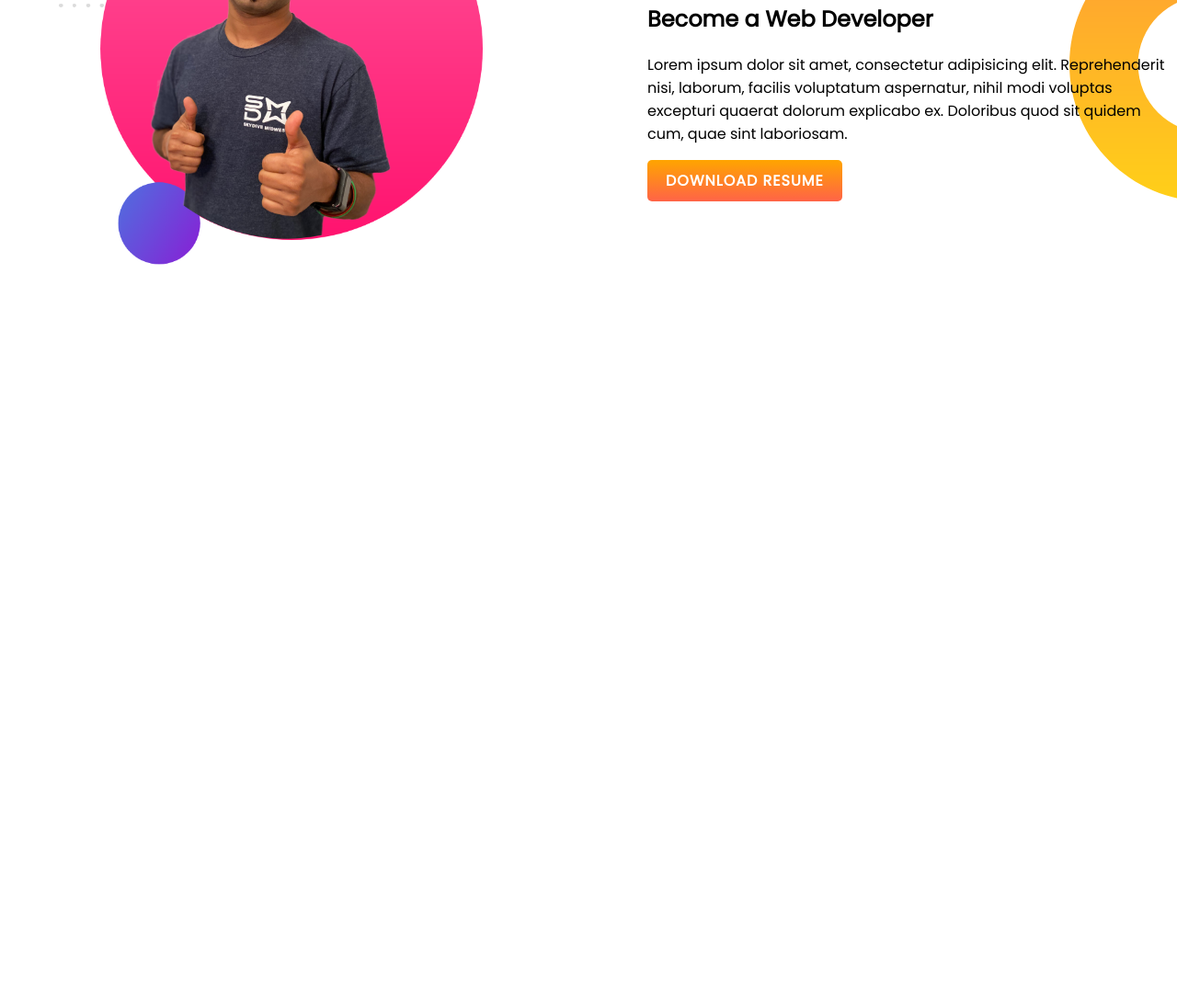
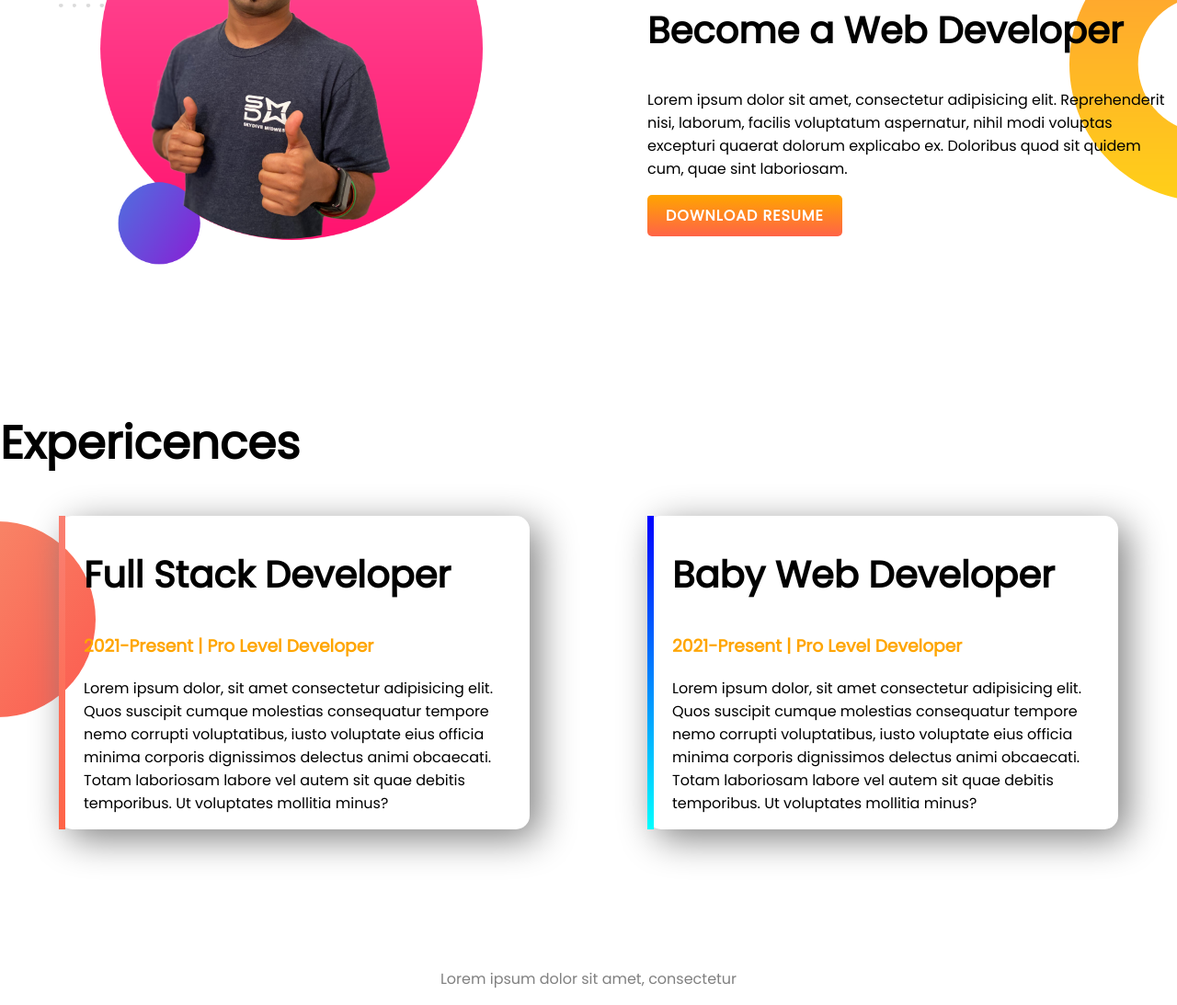
Before and after one commit to shahinurrahman22004/developer-portfolio, a plain HTML site: page index.html in a window 1280 px wide. Shown: the part 863-1956 px from the top of the page at 92% size. Before the commit the page ends 1308 px from the top, so only its background shows below. Drawn offline with Linux system fonts and the light colour scheme.

Commit message:
all added

```diff
--- a/index.html
+++ b/index.html
@@ -13,7 +13,7 @@
 </head>
 <body>
 
-    <section class="top-bannar">
+    <section class="top-bannar flexible-container">
         <div class="half-width">
             <h1>Welcome To</h1>
             <h1><span class="orange-color">Shahinur Rahman</span>World</h1>
@@ -28,7 +28,7 @@
     </section>
 
 
-    <section class="dream-big">
+    <section class="dream-big flexible-container">
         <div class="half-width">
             <img src="images/jhankar2.png" alt="">
         </div>
@@ -42,5 +42,28 @@
         </div>
     </section>
 
+    <section class="experience-area">
+        <h1 class="exp">Expericences</h1>
+
+
+        <div class="flexible-container">
+            <div id="left-area" class="Expericence-item">
+                <h2>Full Stack Developer</h2>
+                <h3 class="orange-color">2021-Present | Pro Level Developer</h3>
+                <p>Lorem ipsum dolor, sit amet consectetur adipisicing elit. Quos suscipit cumque molestias consequatur tempore nemo corrupti voluptatibus, iusto voluptate eius officia minima corporis dignissimos delectus animi obcaecati. Totam laboriosam labore vel autem sit quae debitis temporibus. Ut voluptates mollitia minus?</p>
+            </div>
+            <div id="right-area" class="Expericence-item">
+                <h2>Baby Web Developer</h2>
+                <h3 class="orange-color">2021-Present | Pro Level Developer</h3>
+                <p>Lorem ipsum dolor, sit amet consectetur adipisicing elit. Quos suscipit cumque molestias consequatur tempore nemo corrupti voluptatibus, iusto voluptate eius officia minima corporis dignissimos delectus animi obcaecati. Totam laboriosam labore vel autem sit quae debitis temporibus. Ut voluptates mollitia minus?</p>
+            </div>
+        </div>
+
+    </section>
+
+    <footer>
+        <p>Lorem ipsum dolor sit amet, consectetur</p>
+    </footer>
+
 </body>
 </html>
--- a/style.css
+++ b/style.css
@@ -17,7 +17,7 @@ h1 {
     background-image: url(images/top-banner.png);
     background-repeat: no-repeat;
 }
-section {
+.flexible-container {
     display: flex;
     margin-bottom: 150px;
 }
@@ -42,10 +42,45 @@ section {
     border-radius: 5px;
     text-transform: uppercase;
 }
-
-
+h2 {
+    font-size: 40px;
+}
 .dream-big {
     background-image: url(images/dream-bg.png);
     background-repeat: no-repeat;
     background-position: right;
 }
+
+
+.Expericence-item{
+    width: 40%;
+    box-shadow: 10px 10px 40px gray;
+    margin-left: 5%;
+    margin-right: 5%;
+    padding-left: 20px;
+    border-radius: 15px;
+}
+
+
+.experience-area{
+    background-image: url(images/exp-bg.png);
+    background-repeat: no-repeat;
+    background-position: left;
+}
+#left-area {
+    border-left: 7px solid;
+    border-image: linear-gradient(salmon, tomato);
+    border-image-slice: 1;
+}
+
+#right-area {
+    border-left: 7px solid;
+    border-image: linear-gradient(blue, cyan);
+    border-image-slice: 1;
+}
+
+
+footer p  {
+    text-align: center;
+    color: gray;
+}
```
